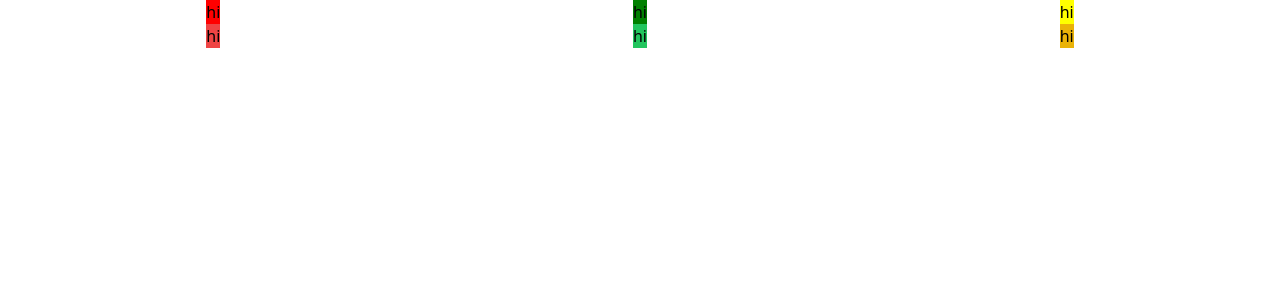
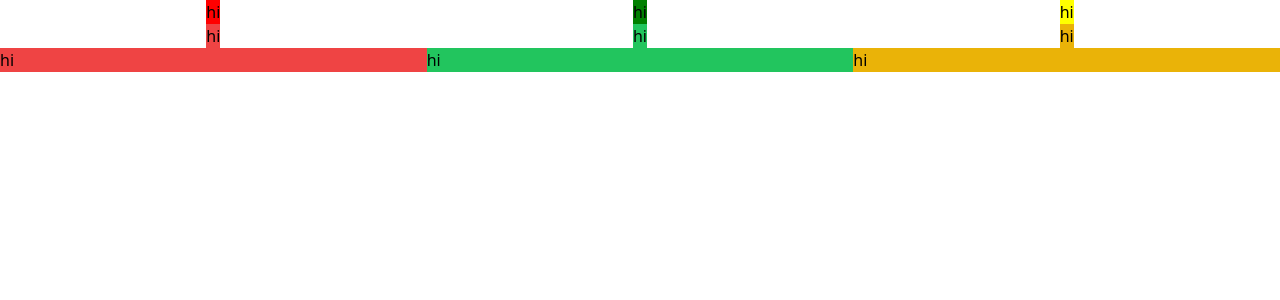
Before and after one commit to itanaysharma/cohort-tailwind-prac, a React (Vite) app: page / in a window 1280 px wide. Shown: the top 300 px of the page. Built offline with nearby package versions, Linux system fonts and the light colour scheme.

Commit message:
using grid

```diff
--- a/src/App.jsx
+++ b/src/App.jsx
@@ -18,6 +18,11 @@ function App() {
         <div className="bg-green-500">hi</div>
         <div className="bg-yellow-500">hi</div>
       </div>
+      <div className="grid grid-cols-3">
+        <div className="bg-red-500">hi</div>
+        <div className="bg-green-500">hi</div>
+        <div className="bg-yellow-500">hi</div>
+      </div>
     </>
   );
 }
```
